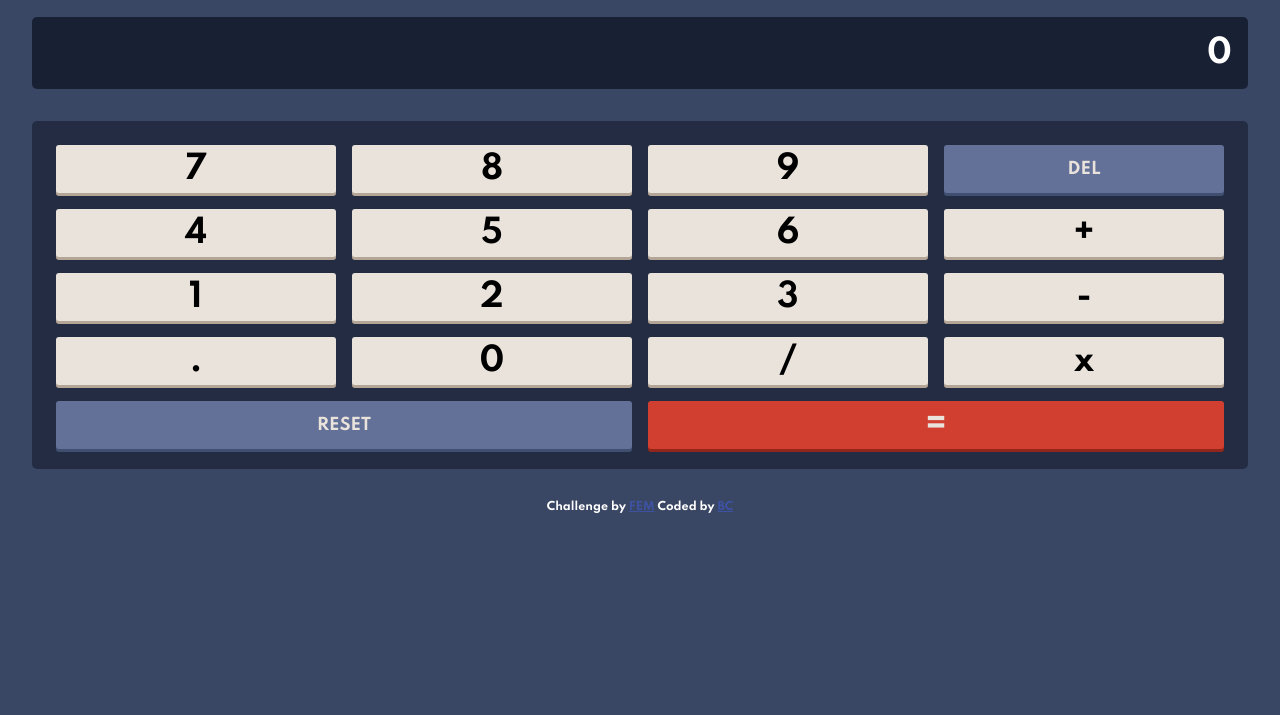
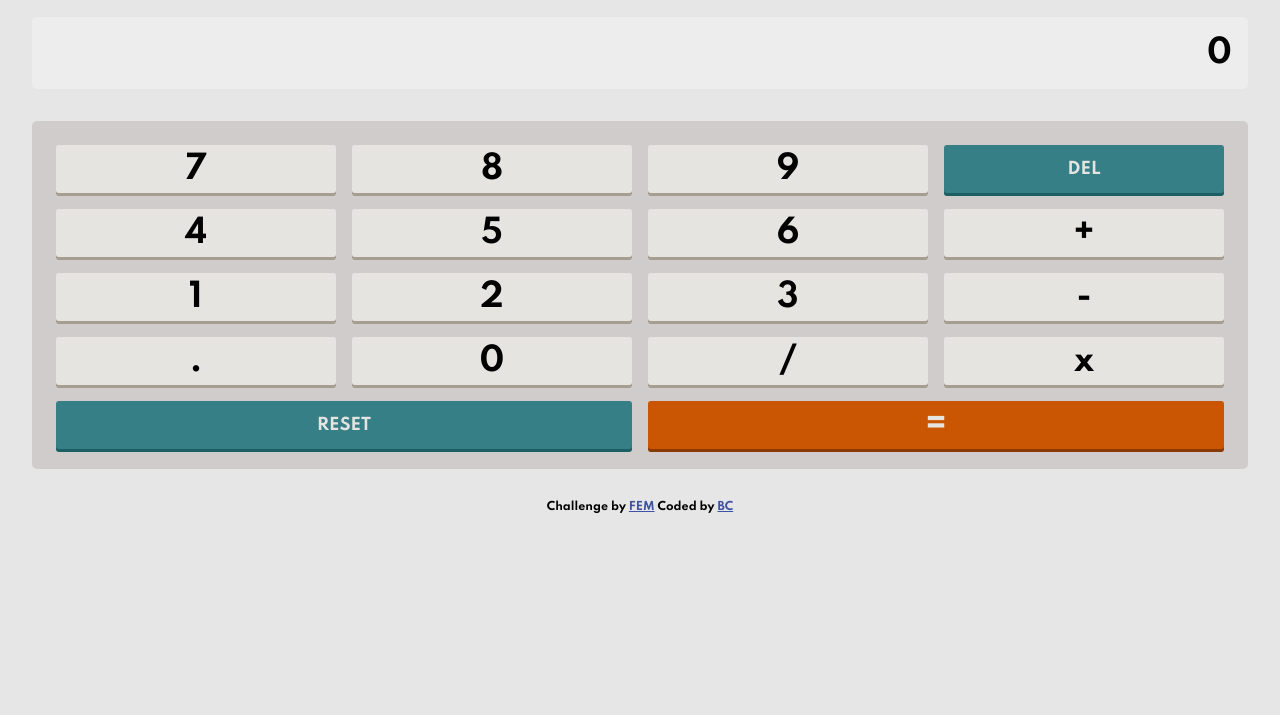
Before and after one commit to bchoy11/Calculator, a plain HTML site: page index.html in a window 1280 px wide. Shown: the part 85-800 px from the top of the page. Drawn offline with Linux system fonts and the light colour scheme.

Commit message:
changed css to variable styling and added themes 1 & 2

```diff
--- a/index.css
+++ b/index.css
@@ -1,8 +1,47 @@
 @import url('https://fonts.googleapis.com/css2?family=Spartan:wght@700&display=swap');
+
+/* themes */
+.first-theme{
+--mainbg: hsl(222, 26%, 31%);
+--keypadbg: hsl(223, 31%, 20%);
+--screenbg: hsl(224, 36%, 15%);
+
+--keybg-one: hsl(225, 21%, 49%);
+--keyshadow-one: hsl(224, 28%, 35%);
+--keybg-two: hsl(6, 63%, 50%);
+--keyshadow-two: hsl(6, 70%, 34%);
+--keybg-three: hsl(30, 25%, 89%);
+--keyshadow-three: hsl(28, 16%, 65%);
+
+--text-dark: hsl(221, 14%, 31%);
+--text-light: hsl(0, 0, 100%);
+--main-font: white;
+
+}
+
+.second-theme{
+--mainbg: hsl(0, 0%, 90%);
+--keypadbg: hsl(0, 5%, 81%);
+--screenbg: hsl(0, 0%, 93%);
+
+--keybg-one: hsl(185, 42%, 37%);
+--keyshadow-one: hsl(185, 58%, 25%);
+--keybg-two: hsl(25, 98%, 40%);
+--keyshadow-two: hsl(25, 99%, 27%);
+--keybg-three: hsl(45, 7%, 89%);
+--keyshadow-three: hsl(35, 11%, 61%);
+
+--text-dark: hsl(60, 10%, 19%);
+--text-light: hsl(0, 0, 100%);
+--main-font: black;
+
+}
+
+/* end of themes */
 
 *{
     font-family: 'Spartan';
-    color: white;
+    color: var(--main-font);
 }
 
 .header{
@@ -43,7 +82,7 @@
     display: flex;
     align-items: center;
     border-radius: 1.5rem 1.5rem 1.5rem 1.5rem;
-    background: hsl(223, 31%, 20%);
+    background: var(--keypadbg);
     width: 4rem;
     height: 1.5rem;
 }
@@ -52,7 +91,7 @@
     cursor: pointer;
     opacity: 0;
     z-index: 3;
-    background:hsl(6, 63%, 50%);
+    background:var(--keybg-two);
 }
 
 .slider{
@@ -62,7 +101,7 @@
     width: 1rem;
     left: .25rem;
     bottom: .25rem;
-    background-color: hsl(6, 63%, 50%);
+    background-color: var(--keybg-two);
     border-radius: 2rem;
     transition: 0.3s ease-out;
 }
@@ -76,7 +115,7 @@
 }
 
 body{
-    background: hsl(222, 26%, 31%);
+    background: var(--mainbg);
     color: white;
     display: flex;
     flex-direction: column;
@@ -87,7 +126,7 @@ body{
 }
 
 .output{
-    background: hsl(224, 36%, 15%);
+    background: var(--screenbg);
     width: 100%;
     border-radius: 5px;
     padding: .75rem 0 .75rem 0;
@@ -104,13 +143,13 @@ body{
 }
 
 .keypad{
-    background: hsl(223, 31%, 20%);
+    background: var(--keypadbg);
     width: 100%;
     border-radius: 5px;
 }
 
 .btn-group{
-    background: hsl(223, 31%, 20%);
+    background: var(--keypadbg);
     padding: 1.5rem;
     height: 300px;
     border-radius: 10px;
@@ -122,12 +161,12 @@ body{
 
 .btn{
     font-size: 2rem;
-    background: hsl(30, 25%, 89%);
+    background: var(--keybg-three);
     padding: 0;
     border: none;
     border-radius: 3px;
     height: 3rem;
-    box-shadow: 0 3px hsl(28, 16%, 65%);
+    box-shadow: 0 3px var(--keyshadow-three);
     color: black;
 }
 
@@ -137,20 +176,14 @@ body{
 
 .equal{
     grid-column: 3/5;
-    background: hsl(6, 63%, 50%);
-    color: hsl(30, 25%, 89%);
-    box-shadow: 0 3px hsl(6, 70%, 34%);
+    background: var(--keybg-two);
+    color: var(--keybg-three);
+    box-shadow: 0 3px var(--keyshadow-two);
 }
 
 .offset-key{
-    background: hsl(225, 21%, 49%);
-    box-shadow: 0 3px hsl(224, 28%, 35%);
-    color: hsl(30, 25%, 89%);
+    background: var(--keybg-one);
+    box-shadow: 0 3px var(--keyshadow-one);
+    color: var(--keybg-three);
     font-size: 1rem;
 }
-
-.body{
-    background: #95A5A6;
-    background-color: #27ae60;
-    border: solid #e74c3c;
-}
--- a/index.html
+++ b/index.html
@@ -2,7 +2,7 @@
 <html lang="en">
 <link rel='stylesheet' href='index.css'>
 <script src=index.js defer></script>
-<head>
+<head class='second-theme'>
   <meta charset="UTF-8">
   <meta name="viewport" content="width=device-width, initial-scale=1.0"> <!-- displays site properly based on user's device -->
 
@@ -28,7 +28,7 @@
     .attribution a { color: hsl(228, 45%, 44%); }
   </style>
 </head>
-<body>
+<body class='second-theme'>
   <div class='output'>
     <h1 id='output'></h1>
   </div>
```
Also changed, not shown: index.js (line endings or trailing spaces).
